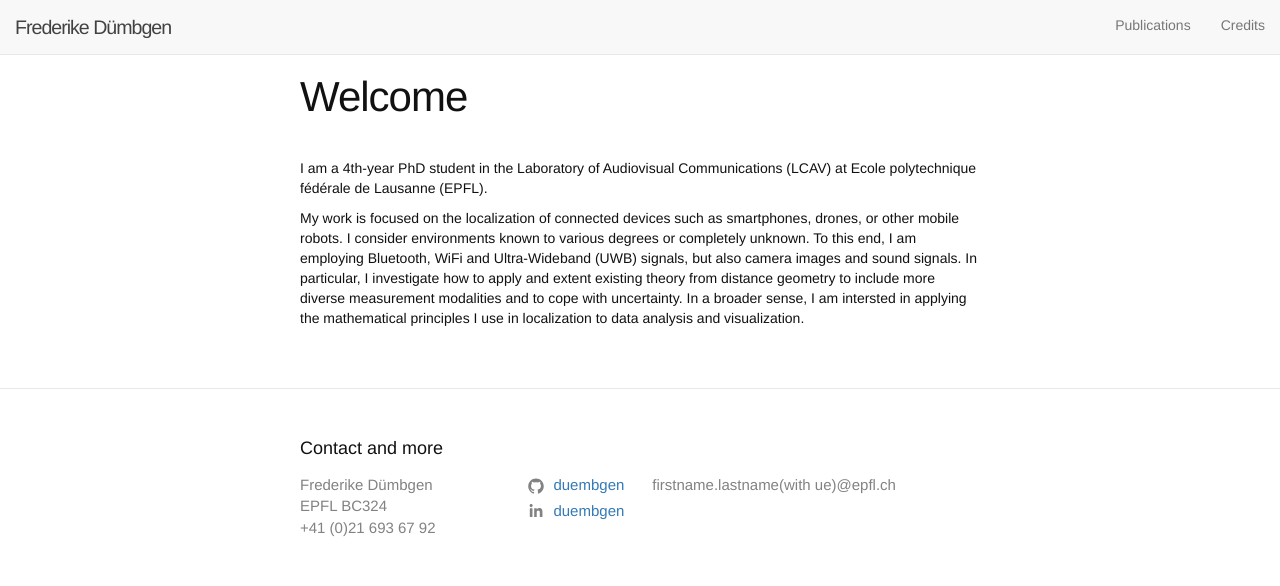
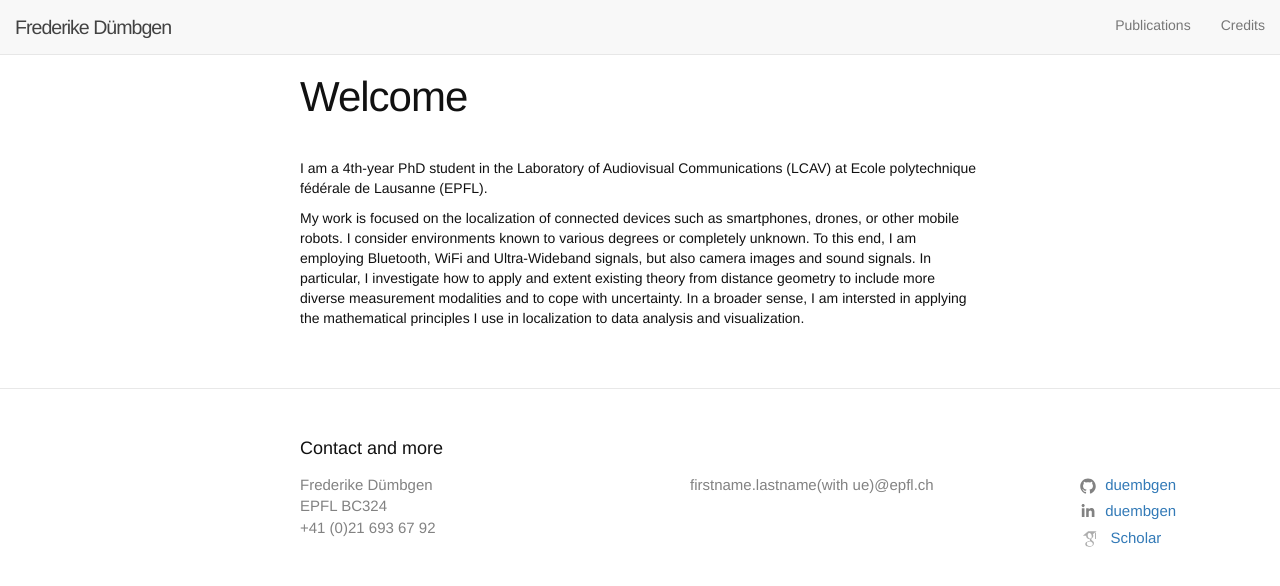
Before and after one commit to duembgen/duembgen.github.io, a Jekyll site: the page built from index.md, in a window 1280 px wide. Shown: the top 586 px of the page. Built offline with Jekyll 4.4.1, drawn with Linux system fonts in a browser that asks for light colours; nearby versions of some CDN libraries.

Commit message:
Fix footer alignment.

```diff
--- a/_config.yml
+++ b/_config.yml
@@ -26,6 +26,7 @@ url: "http://duembgen.github.io" # the base hostname & protocol for your site, e
 #twitter_username: duembgen
 github_username:  duembgen
 linkedin_username:  duembgen
+scholar: true
 
 # Build settings
 markdown: kramdown
--- a/_includes/footer.html
+++ b/_includes/footer.html
@@ -4,8 +4,10 @@
 
     <h2 class="footer-heading">Contact and more</h2>
 
-    <div class="footer-col-wrapper">
-      <div class="footer-col footer-col-1">
+    <div class=footer-col-wrapper>
+    <div class="container">
+      <div class="row">
+        <div class="col-sm-4">
           <ul class="contact-list">
               <li>
               {% if site.author %}
@@ -23,7 +25,13 @@
           </ul>
         </div>
 
-      <div class="footer-col footer-col-2">
+        <div class="col-sm-4">
+          <ul class="contact-list">
+          <li> {{ site.email | escape}} </li>
+          </ul>
+        </div>
+
+        <div class="col-sm-4">
           <ul class="social-media-list">
             {% if site.github_username %}
             <li>
@@ -42,16 +50,16 @@
               {% include icon-twitter.html username=site.twitter_username %}
             </li>
             {% endif %}
-        </ul>
-      </div>
 
-      <div class="footer-col footer-col-3">
-        <ul class="contact-list">
-        <li> {{ site.email | escape}} </li>
+            {% if site.scholar %}
+            <li>
+              {% include icon-scholar.html %}
+            </li>
+            {% endif %}
           </ul>
         </div>
       </div>
-
     </div>
-
+    </div>
+  </div>
 </footer>
--- a/_includes/icon-github.html
+++ b/_includes/icon-github.html
@@ -1 +1,4 @@
-<a href="https://github.com/{{ include.username }}"><span class="icon icon--github">{% include icon-github.svg %}</span><span class="username">{{ include.username }}</span></a>
+<a href="https://github.com/{{ include.username }}">
+  <span class="icon icon--github">{% include icon-github.svg %}</span>
+  <span class="username">{{ include.username }}</span>
+</a>
--- /dev/null
+++ b/_includes/icon-scholar.html
@@ -0,0 +1,4 @@
+<a href="https://scholar.google.com/citations?user=_ABmvmkAAAAJ">
+  <span class="icon icon--scholar">{% include icon-scholar2.svg %}</span>
+  <span class="username"> Scholar </span>
+</a>
--- a/_layouts/publication.html
+++ b/_layouts/publication.html
@@ -1,7 +1,7 @@
 ---
 layout: default
 ---
-<article class="post" itemscope itemtype="http://schema.org/BlogPosting">
+<div class="publication">
 
   <header class="post-header">
 	  <h1 class="post-title">{{ page.title }}</h1>
@@ -26,4 +26,4 @@ layout: default
   <a href="{{ page.ref-code }}">[code]</a>
   {% endif %}
 
-</article>
+</div>
--- a/assets/main.scss
+++ b/assets/main.scss
@@ -1,6 +1,20 @@
 ---
-# Only the main Sass file needs front matter (the dashes are enough)
 ---
 
 @import "minima";
 @import "bootstrap";
+
+
+.social-media-list {
+  text-align: left;
+  list-style-position: inside;
+}
+
+.icon > svg {
+  height: 16px;
+}
+
+.publication {
+  text: center;
+  margin: auto;
+}
--- a/index.md
+++ b/index.md
@@ -5,4 +5,4 @@ layout: page
 
 I am a 4th-year PhD student in the Laboratory of Audiovisual Communications (LCAV) at Ecole polytechnique fédérale de Lausanne (EPFL).
 
-My work is focused on the localization of connected devices such as smartphones, drones, or other mobile robots. I consider environments known to various degrees or completely unknown. To this end, I am employing Bluetooth, WiFi and Ultra-Wideband (UWB) signals, but also camera images and sound signals. In particular, I investigate how to apply and extent existing theory from distance geometry to include more diverse measurement modalities and to cope with uncertainty. In a broader sense, I am intersted in applying the mathematical principles I use in localization to data analysis and visualization.
+My work is focused on the localization of connected devices such as smartphones, drones, or other mobile robots. I consider environments known to various degrees or completely unknown. To this end, I am employing Bluetooth, WiFi and Ultra-Wideband signals, but also camera images and sound signals. In particular, I investigate how to apply and extent existing theory from distance geometry to include more diverse measurement modalities and to cope with uncertainty. In a broader sense, I am intersted in applying the mathematical principles I use in localization to data analysis and visualization.
```
Also changed, not shown: _includes/icon-github.svg, _includes/icon-scholar.svg (added), _includes/icon-scholar2.svg (added). Lines whose indentation alone changed are shown as unchanged.
